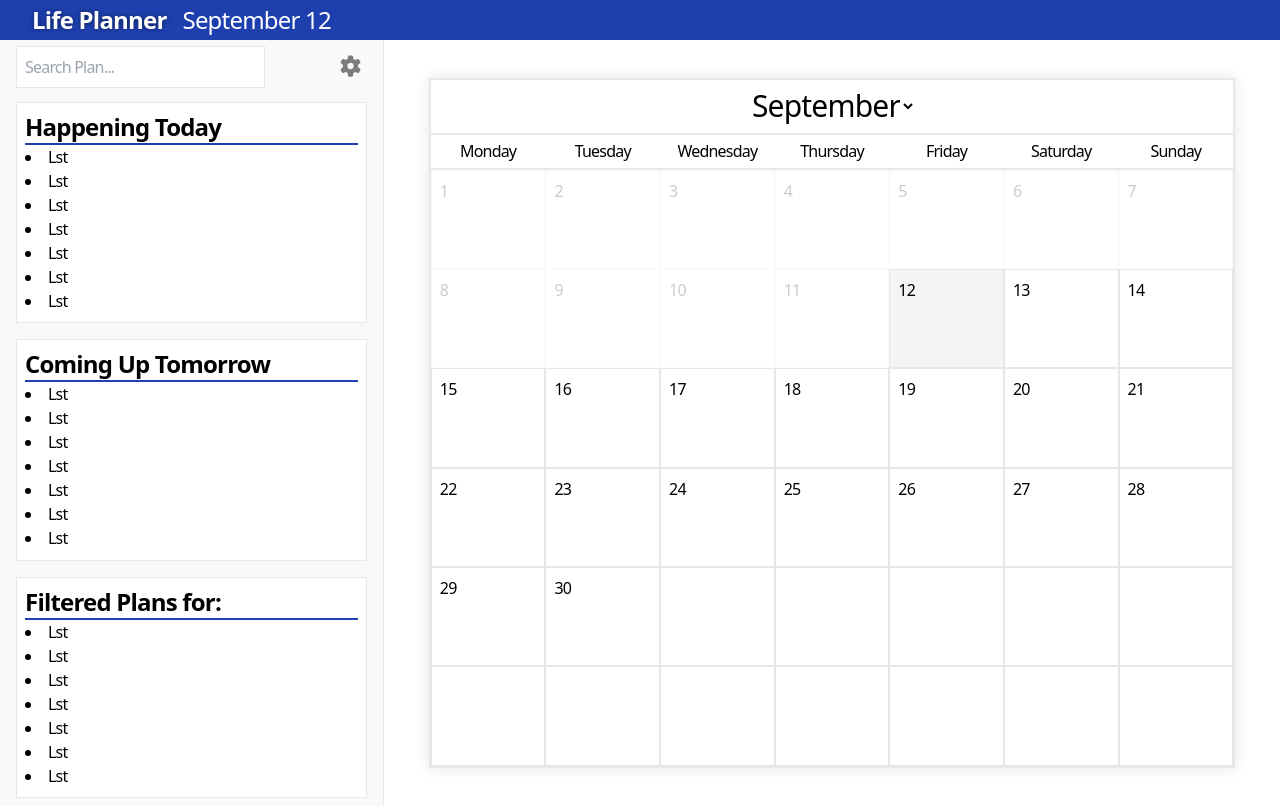
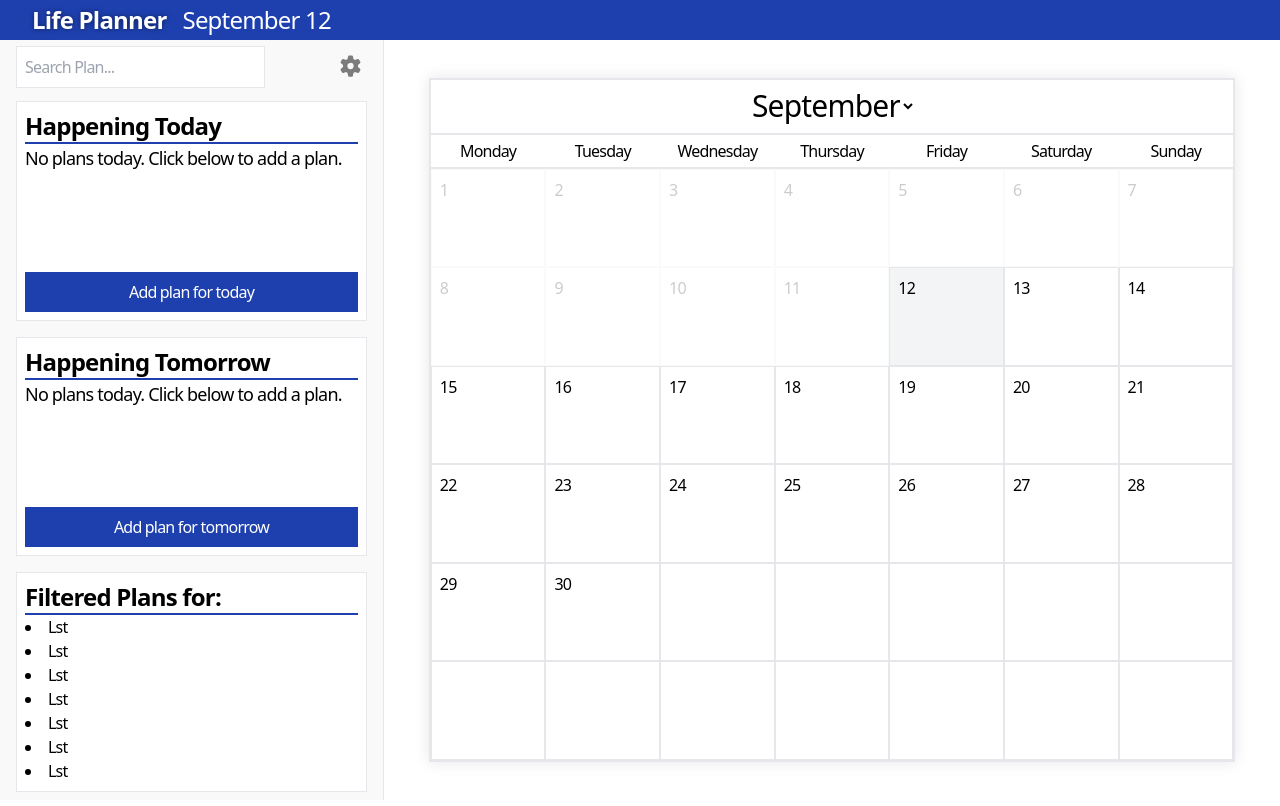
Before and after one commit to lseti1/AngularLifePlanner-1234890, an Angular app: page / in a window 1280 px wide. Built offline with nearby package versions, Linux system fonts and the light colour scheme.

Commit message:
Functioanlity: Happening Today & Happening Tomorrow now works as intended (also updates automatically, buttons yet to be correctly implemented)

```diff
--- a/src/app/side-panel/today/today.html
+++ b/src/app/side-panel/today/today.html
@@ -1,14 +1,18 @@
 <div class="flex flex-col w-full h-full px-4 py-2">
-    <div class="bg-white p-2 border overflow-auto h-full">
-        <h1 class="text-2xl font-semibold border-b-2 border-blue-800">Happening Today</h1>
-        <ul class="list-disc list-inside break-words">
-            <li>Lst</li>
-            <li>Lst</li>
-            <li>Lst</li>
-            <li>Lst</li>
-            <li>Lst</li>
-            <li>Lst</li>
-            <li>Lst</li>
-        </ul>
+    <div class="bg-white p-2 border overflow-hidden flex flex-col justify-between h-full">
+        <div>
+            <h1 class="text-2xl font-semibold border-b-2 border-blue-800">Happening Today</h1>
+            <ul class="text-lg list-disc list-inside break-words">
+                @for (plan of todaysPlan().slice(0, 5); track plan) {
+                    <li>{{ plan.title }}</li>
+                }
+                @if (todaysPlan().length === 0) { <p>No plans today. Click below to add a plan.</p>}
+            </ul>
+        </div>
+        @if (todaysPlan().length <= 5) {
+            <button class="blue-btn">Add plan for today</button>
+        } @else {
+            <button class="blue-btn">View {{ todaysPlan().length - 5}} more</button>
+        }
     </div>
 </div>
--- a/src/app/side-panel/today/today.ts
+++ b/src/app/side-panel/today/today.ts
@@ -1,4 +1,6 @@
-import { Component } from '@angular/core';
+import { Component, computed } from '@angular/core';
+import { LocalStorageService, Plan } from '../../services/local-storage-service';
+import { CalendarService } from '../../services/calendar-service';
 
 @Component({
   selector: 'app-today',
@@ -7,5 +9,22 @@ import { Component } from '@angular/core';
   styleUrl: './today.css'
 })
 export class Today {
+  public todaysPlan = computed(() => this.updateTodaysPlan());
 
+  constructor(
+    private localStorageService: LocalStorageService,
+    private calendarService: CalendarService
+  ) {}
+
+  updateTodaysPlan(): Plan[] {
+    const day = this.calendarService.getCurrentDateDay();
+    const month = this.calendarService.currentMonthIndex();
+    const year = 2025;
+
+    const block = this.localStorageService.blocks().find(
+      block => block.date === day && block.month === month && block.year === year
+    );
+
+    return block ? [...block.plans] : [];
+  }
 }
--- a/src/app/side-panel/tomorrow/tomorrow.html
+++ b/src/app/side-panel/tomorrow/tomorrow.html
@@ -1,14 +1,18 @@
 <div class="flex flex-col w-full h-full px-4 py-2">
-    <div class="bg-white p-2 border overflow-auto h-full">
-        <h1 class="text-2xl font-semibold border-b-2 border-blue-800">Coming Up Tomorrow</h1>
-        <ul class="list-disc list-inside break-words">
-            <li>Lst</li>
-            <li>Lst</li>
-            <li>Lst</li>
-            <li>Lst</li>
-            <li>Lst</li>
-            <li>Lst</li>
-            <li>Lst</li>
-        </ul>
+    <div class="bg-white p-2 border overflow-hidden flex flex-col justify-between h-full">
+        <div>
+            <h1 class="text-2xl font-semibold border-b-2 border-blue-800">Happening Tomorrow</h1>
+            <ul class="text-lg list-disc list-inside break-words">
+                @for (plan of tomorrowsPlan().slice(0, 5); track plan) {
+                    <li>{{ plan.title }}</li>
+                }
+                @if (tomorrowsPlan().length === 0) { <p>No plans today. Click below to add a plan.</p>}
+            </ul>
+        </div>
+        @if (tomorrowsPlan().length <= 5) {
+            <button class="blue-btn">Add plan for tomorrow</button>
+        } @else {
+            <button class="blue-btn">View {{ tomorrowsPlan().length - 5}} more</button>
+        }
     </div>
 </div>
--- a/src/app/side-panel/tomorrow/tomorrow.ts
+++ b/src/app/side-panel/tomorrow/tomorrow.ts
@@ -1,4 +1,6 @@
-import { Component } from '@angular/core';
+import { Component, computed } from '@angular/core';
+import { LocalStorageService, Plan } from '../../services/local-storage-service';
+import { CalendarService } from '../../services/calendar-service';
 
 @Component({
   selector: 'app-tomorrow',
@@ -7,5 +9,22 @@ import { Component } from '@angular/core';
   styleUrl: './tomorrow.css'
 })
 export class Tomorrow {
+  public tomorrowsPlan = computed(() => this.updateTomorrowsPlan());
 
+  constructor(
+    private localStorageService: LocalStorageService,
+    private calendarService: CalendarService
+  ) {}
+
+  updateTomorrowsPlan(): Plan[] {
+    const day = this.calendarService.getCurrentDateDay() + 1;
+    const month = this.calendarService.currentMonthIndex();
+    const year = 2025;
+
+    const block = this.localStorageService.blocks().find(
+      block => block.date === day && block.month === month && block.year === year
+    );
+
+    return block ? [...block.plans] : [];
+  }
 }
```
